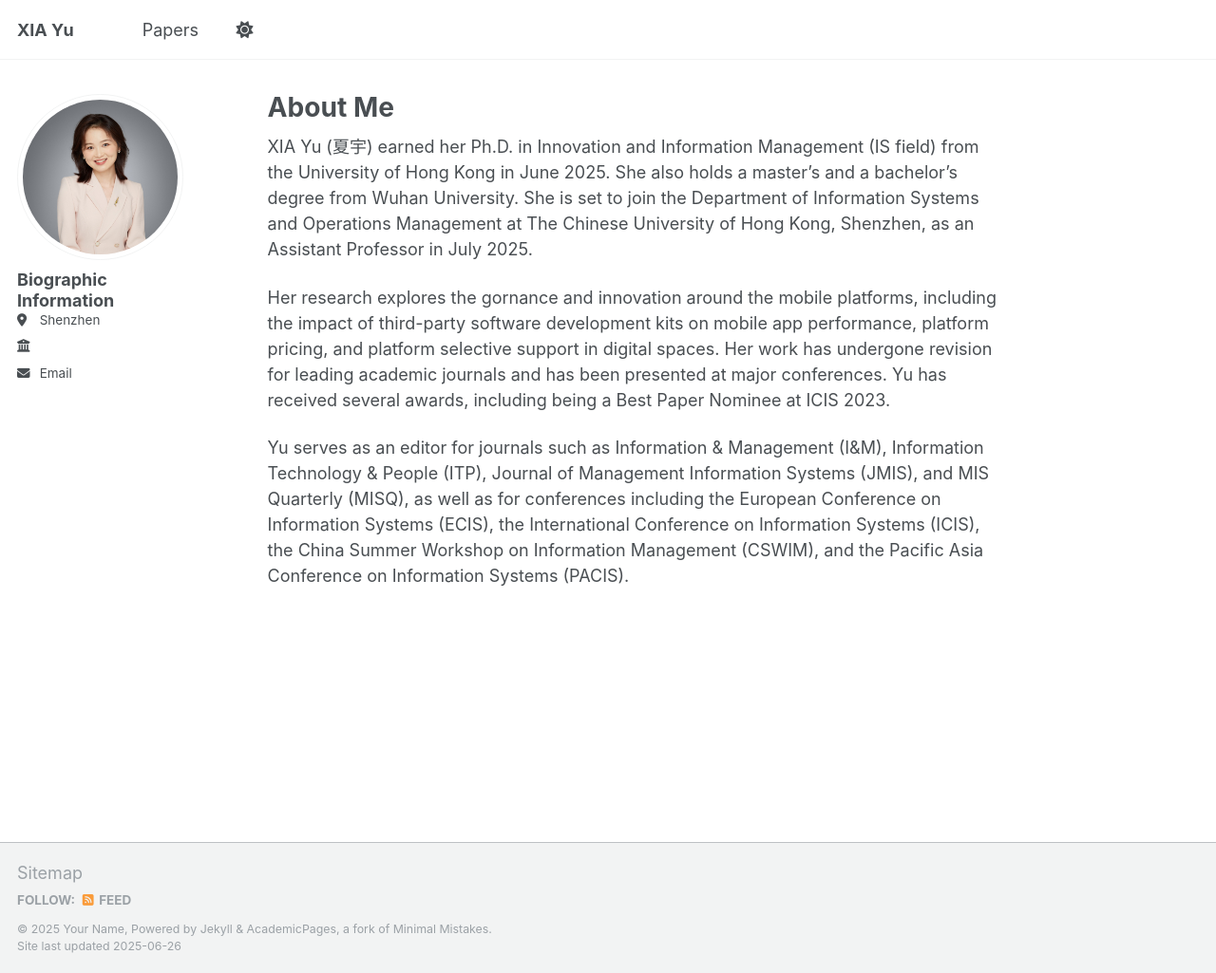
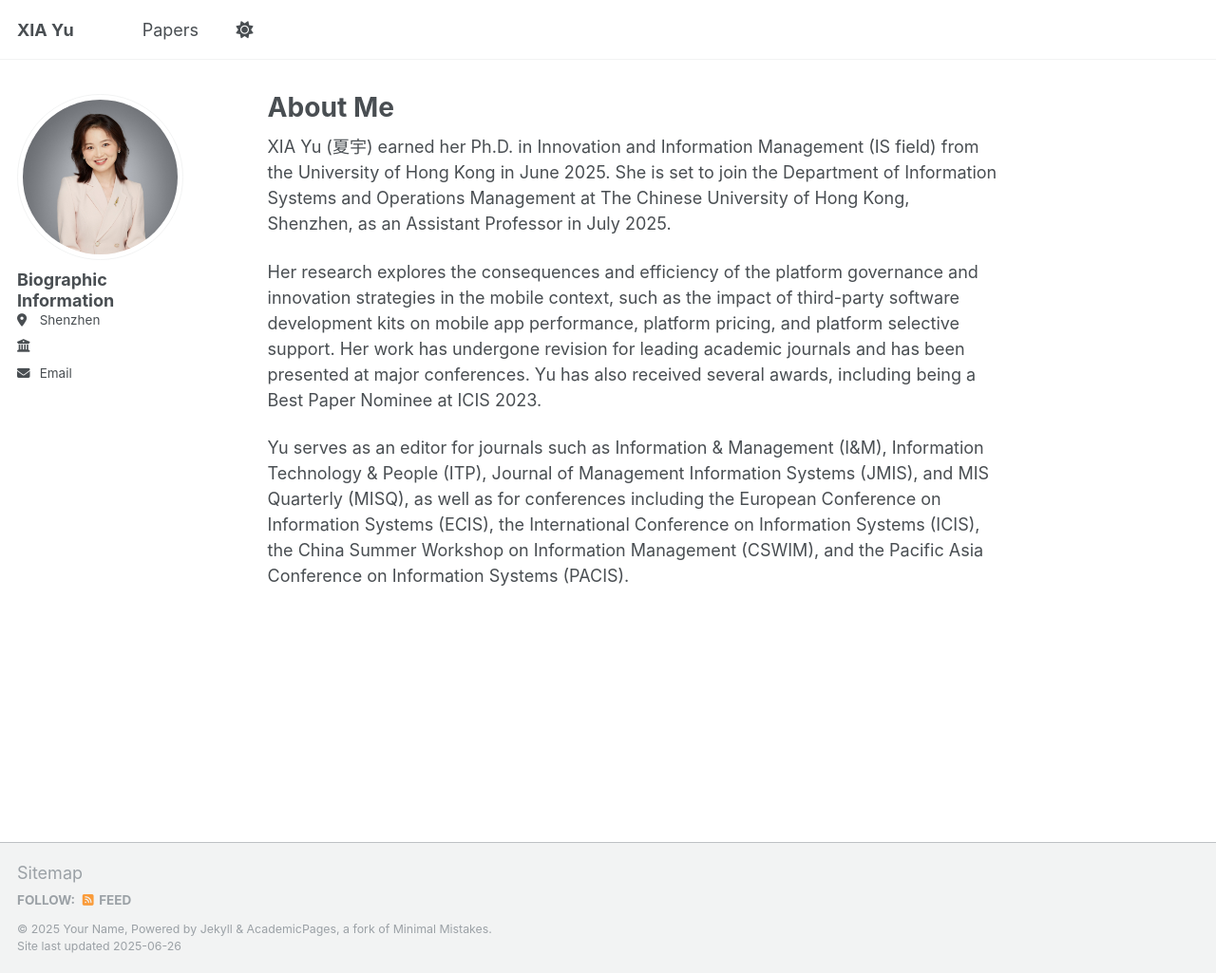
Before and after one commit to yuxia2025/yuxia2025.github.io, a Jekyll site: the page built from _pages/about.md, in a window 1280 px wide and 1025 px high. Shown: the whole window at 95% size. Built offline with Jekyll 4.4.1, drawn with Linux system fonts in a browser that asks for light colours.

Commit message:
Update about.md

```diff
--- a/_pages/about.md
+++ b/_pages/about.md
@@ -10,10 +10,10 @@ redirect_from:
 
 
 
-XIA Yu (夏宇) earned her Ph.D. in Innovation and Information Management (IS field) from the University of Hong Kong in June 2025. She also holds a master’s and a bachelor’s degree from Wuhan University. She is set to join the Department of Information Systems and Operations Management at The Chinese University of Hong Kong, Shenzhen, as an Assistant Professor in July 2025.
+XIA Yu (夏宇) earned her Ph.D. in Innovation and Information Management (IS field) from the University of Hong Kong in June 2025. She is set to join the Department of Information Systems and Operations Management at The Chinese University of Hong Kong, Shenzhen, as an Assistant Professor in July 2025.
 
 
-Her research explores the gornance and innovation around the mobile platforms, including the impact of third-party software development kits on mobile app performance, platform pricing, and platform selective support in digital spaces. Her work has undergone revision for leading academic journals and has been presented at major conferences. Yu has received several awards, including being a Best Paper Nominee at ICIS 2023.
+Her research explores the consequences and efficiency of the platform governance and innovation strategies in the mobile context, such as the impact of third-party software development kits on mobile app performance, platform pricing, and platform selective support. Her work has undergone revision for leading academic journals and has been presented at major conferences. Yu has also received several awards, including being a Best Paper Nominee at ICIS 2023.
 
 
 Yu serves as an editor for journals such as Information & Management (I&M), Information Technology & People (ITP), Journal of Management Information Systems (JMIS), and MIS Quarterly (MISQ), as well as for conferences including the European Conference on Information Systems (ECIS), the International Conference on Information Systems (ICIS), the China Summer Workshop on Information Management (CSWIM), and the Pacific Asia Conference on Information Systems (PACIS).
```
